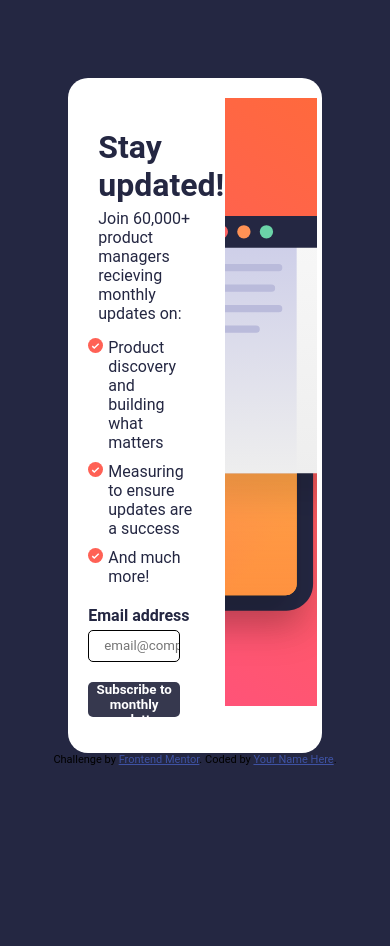
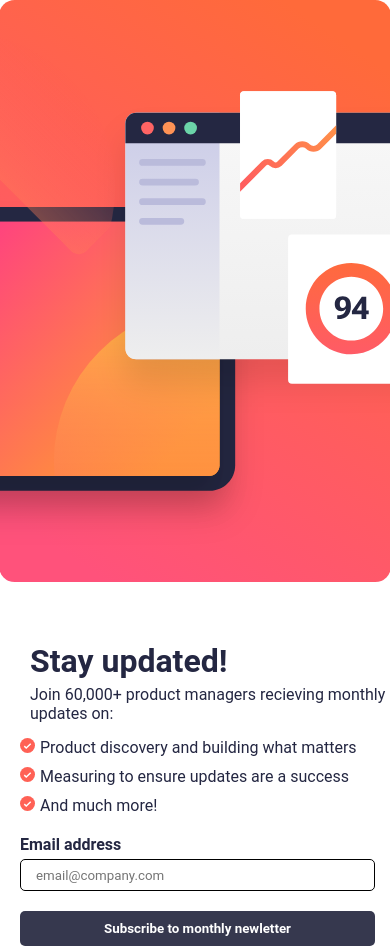
Before and after one commit to emmanuel881/NewsLetterSignUpForm, a plain HTML site: page index.html in a window 390 px wide. Before the commit the page ends 844 px from the top, so only its background shows below. Drawn offline with Linux system fonts and the light colour scheme; a web font is replaced by a local one.

Commit message:
my commit

```diff
--- a/index.html
+++ b/index.html
@@ -15,17 +15,6 @@
     <title>
       Frontend Mentor | Newsletter sign-up form with success message
     </title>
-
-    <!-- Feel free to remove these styles or customise in your own stylesheet 👍 -->
-    <style>
-      .attribution {
-        font-size: 11px;
-        text-align: center;
-      }
-      .attribution a {
-        color: hsl(228, 45%, 44%);
-      }
-    </style>
   </head>
   <body>
     <div id="container">
@@ -65,7 +54,11 @@
         </form>
       </div>
       <div class="right">
-        <img src="./assets/images/illustration-sign-up-desktop.svg" alt="" />
+        <img
+          src="./assets/images/illustration-sign-up-desktop.svg"
+          alt="img"
+          id="RightImg"
+        />
       </div>
     </div>
 
@@ -82,13 +75,6 @@
           <button class="emailSubmit dismiss">Dismiss message</button>
         </a>
       </div>
-    </div>
-
-    <div class="attribution">
-      Challenge by
-      <a href="https://www.frontendmentor.io?ref=challenge" target="_blank"
-        >Frontend Mentor</a
-      >. Coded by <a href="#">Your Name Here</a>.
     </div>
     <script>
       var UserEmail = document.getElementById("UserEmail");
@@ -119,5 +105,18 @@
         }
       }
     </script>
+    <script>
+      // Function to handle window resize event
+      function handleResize() {
+        if (window.innerWidth < 600) {
+          document.getElementById("RightImg").src =
+            "./assets/images/illustration-sign-up-mobile.svg";
+        } else {
+          document.getElementById("RightImg").src =
+            "./assets/images/illustration-sign-up-desktop.svg";
+        }
+      }
+      window.addEventListener("resize", handleResize);
+    </script>
   </body>
 </html>
--- a/style.css
+++ b/style.css
@@ -23,6 +23,7 @@ body {
 .left {
   width: 50%;
   height: 100%;
+  order: 1;
 }
 .right {
   object-fit: cover;
@@ -31,6 +32,7 @@ body {
   margin-top: 20px;
   margin-bottom: 10px;
   margin-left: 30px;
+  order: 2;
 }
 .right img {
   width: 95%;
@@ -139,3 +141,50 @@ p {
 #eS {
   font-weight: 700;
 }
+
+@media only screen and (max-width: 600px) {
+  body {
+    background-color: #fff;
+    flex-direction: column;
+    justify-content: start;
+  }
+  #container {
+    flex-direction: column;
+    height: 80%;
+    width: 100%;
+  }
+  .right {
+    order: 1;
+    width: 100%;
+    margin-top: 0;
+    margin-left: 0;
+    margin-right: 0;
+  }
+  .right img {
+    border-bottom-left-radius: 10px;
+    border-bottom-right-radius: 10px;
+    border-top-right-radius: 0;
+    border-top-left-radius: 0;
+    width: 100%;
+    height: 100%;
+  }
+  .left {
+    order: 2;
+    width: 100%;
+    margin-bottom: 60px;
+  }
+  #attribution {
+    display: none;
+  }
+  #successMess {
+    height: 100%;
+    width: 100%;
+    border-radius: 0;
+    justify-content: center;
+    align-items: center;
+    text-align: start;
+  }
+  #successMess img {
+    margin-left: 0px;
+  }
+}
```
